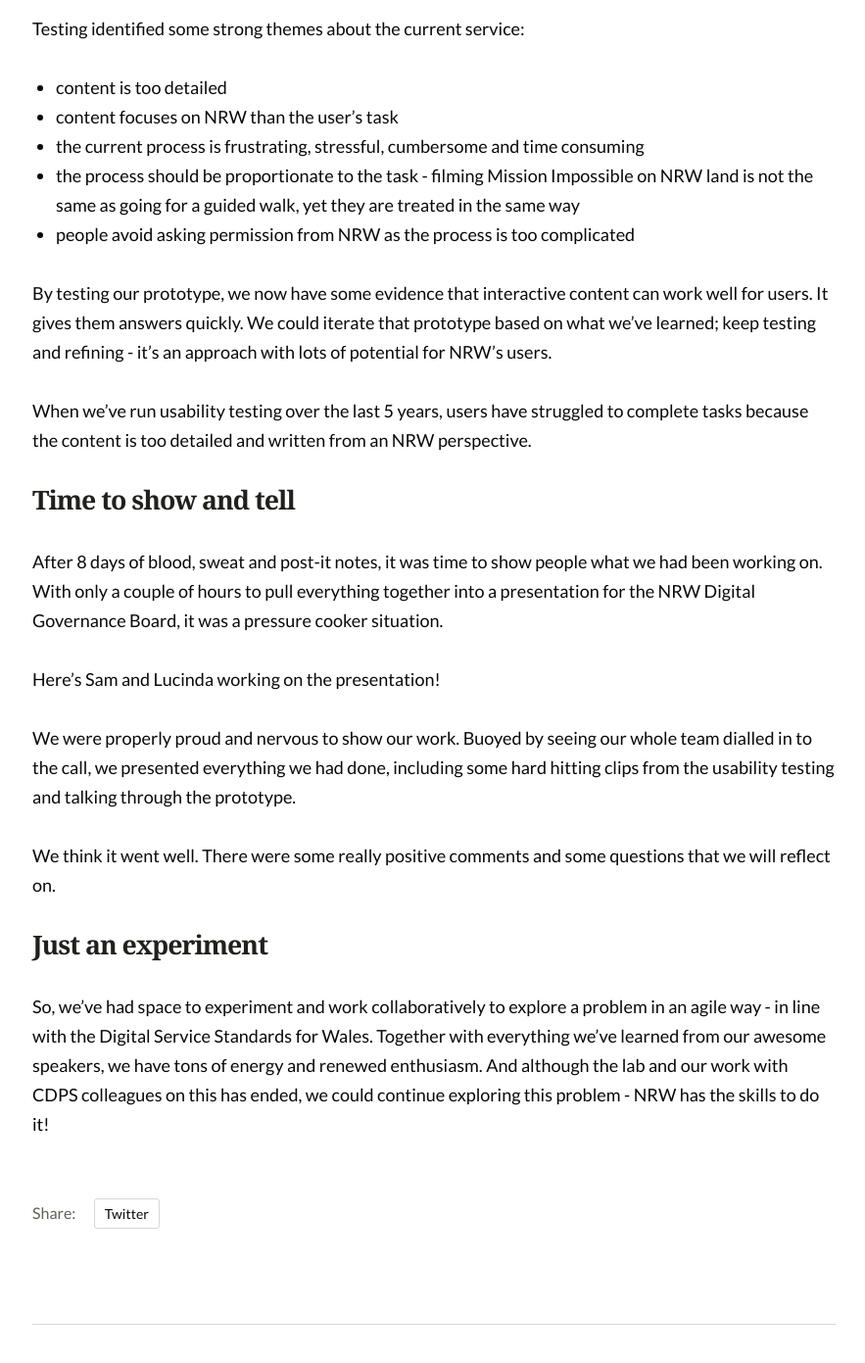
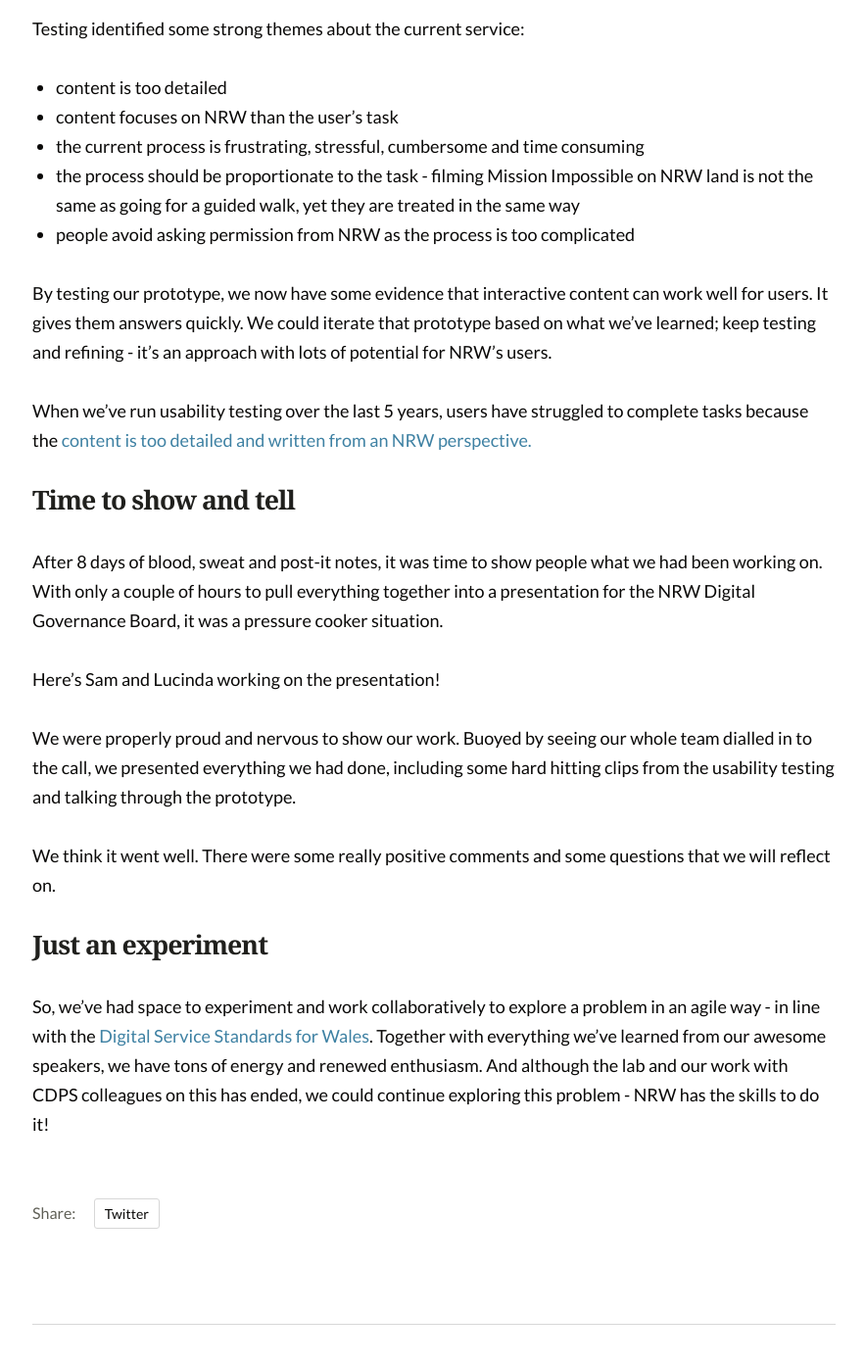
Before and after one commit to nrw-lab/nrw-lab.github.io, a Jekyll site: the page built from en/updates/_posts/2022-12-17-week-notes.md, in a window 1280 px wide and 1400 px high, scrolled down 1508 px. Shown: the top 1391 px of the window at 98% size, without its empty margins (197-1080 px from the left). Built offline with Jekyll 4.4.1, drawn with Linux system fonts in a browser that asks for light colours; part of the change alters nothing that is shown; some of the changed text lies outside the part shown.

```diff
--- a/en/updates/_posts/2022-12-17-week-notes.md
+++ b/en/updates/_posts/2022-12-17-week-notes.md
@@ -32,7 +32,7 @@ You can [read more about Giles](https://docs.google.com/document/u/0/d/1WseTcTRl
 
 ## We tested the prototype
 
-The other highlight of this week was usability testing - seeing users trying to use our existing service and the prototype.
+The other highlight of this week was usability testing - seeing users trying to use our existing service and the [prototype](https://permissions-prototype.onrender.com/).
 
 We made notes while our 3 testers talked through their experiences of the ‘permissions’ service.
 
@@ -50,7 +50,7 @@ Testing identified some strong themes about the current service:
 
 By testing our prototype, we now have some evidence that interactive content can work well for users. It gives them answers quickly. We could iterate that prototype based on what we’ve learned; keep testing and refining - it’s an approach with lots of potential for NRW’s users.
 
-When we’ve run usability testing over the last 5 years, users have struggled to complete tasks because the content is too detailed and written from an NRW perspective.
+When we’ve run usability testing over the last 5 years, users have struggled to complete tasks because the [content is too detailed and written from an NRW perspective.](https://digitalpublicservices.gov.wales/waste-not-content-needs-on-a-hazardous-disposals-service/)
 
 ## Time to show and tell
 
@@ -64,4 +64,4 @@ We think it went well. There were some really positive comments and some questio
 
 ## Just an experiment
 
-So, we’ve had space to experiment and work collaboratively to explore a problem in an agile way - in line with the Digital Service Standards for Wales. Together with everything we’ve learned from our awesome speakers, we have tons of energy and renewed enthusiasm. And although the lab and our work with CDPS colleagues on this has ended, we could continue exploring this problem - NRW has the skills to do it!
+So, we’ve had space to experiment and work collaboratively to explore a problem in an agile way - in line with the [Digital Service Standards for Wales](https://digitalpublicservices.gov.wales/resources/digital-service-standards/). Together with everything we’ve learned from our awesome speakers, we have tons of energy and renewed enthusiasm. And although the lab and our work with CDPS colleagues on this has ended, we could continue exploring this problem - NRW has the skills to do it!
```
